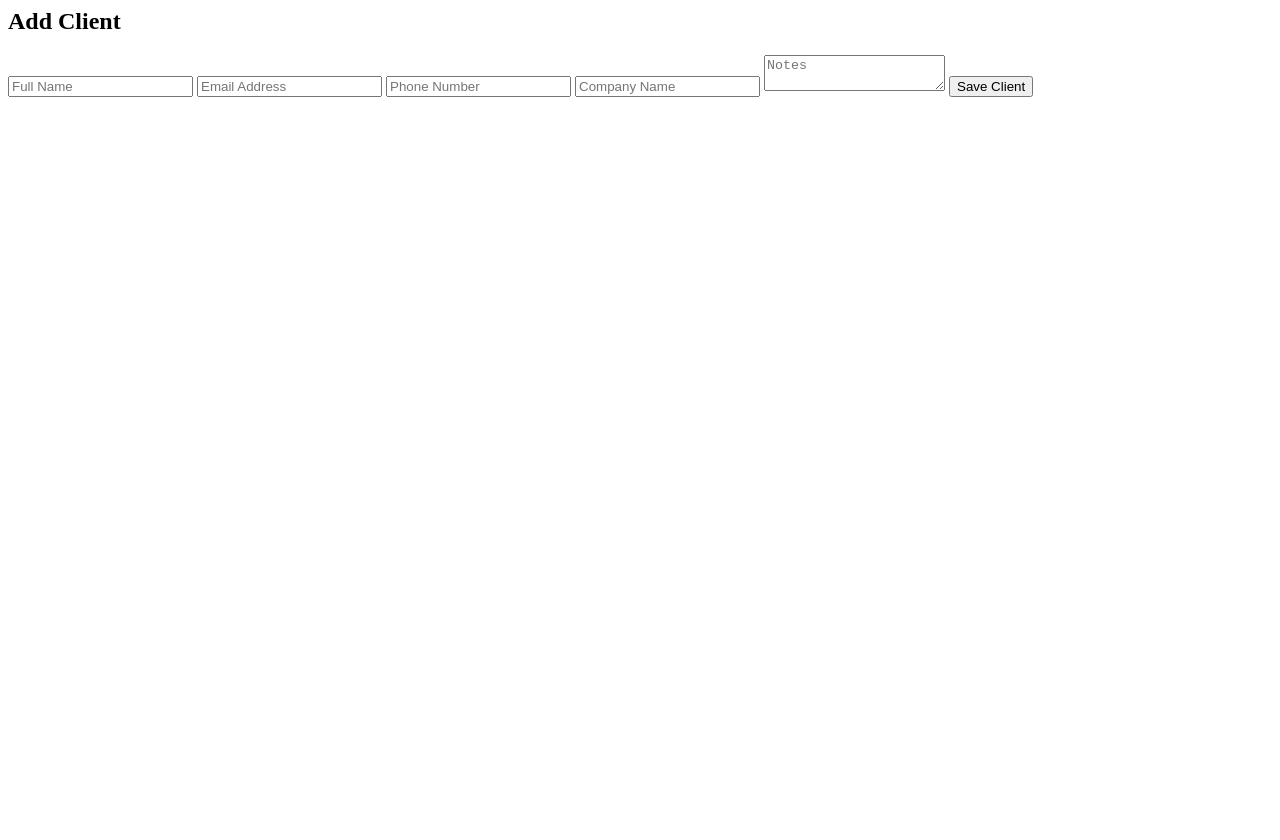
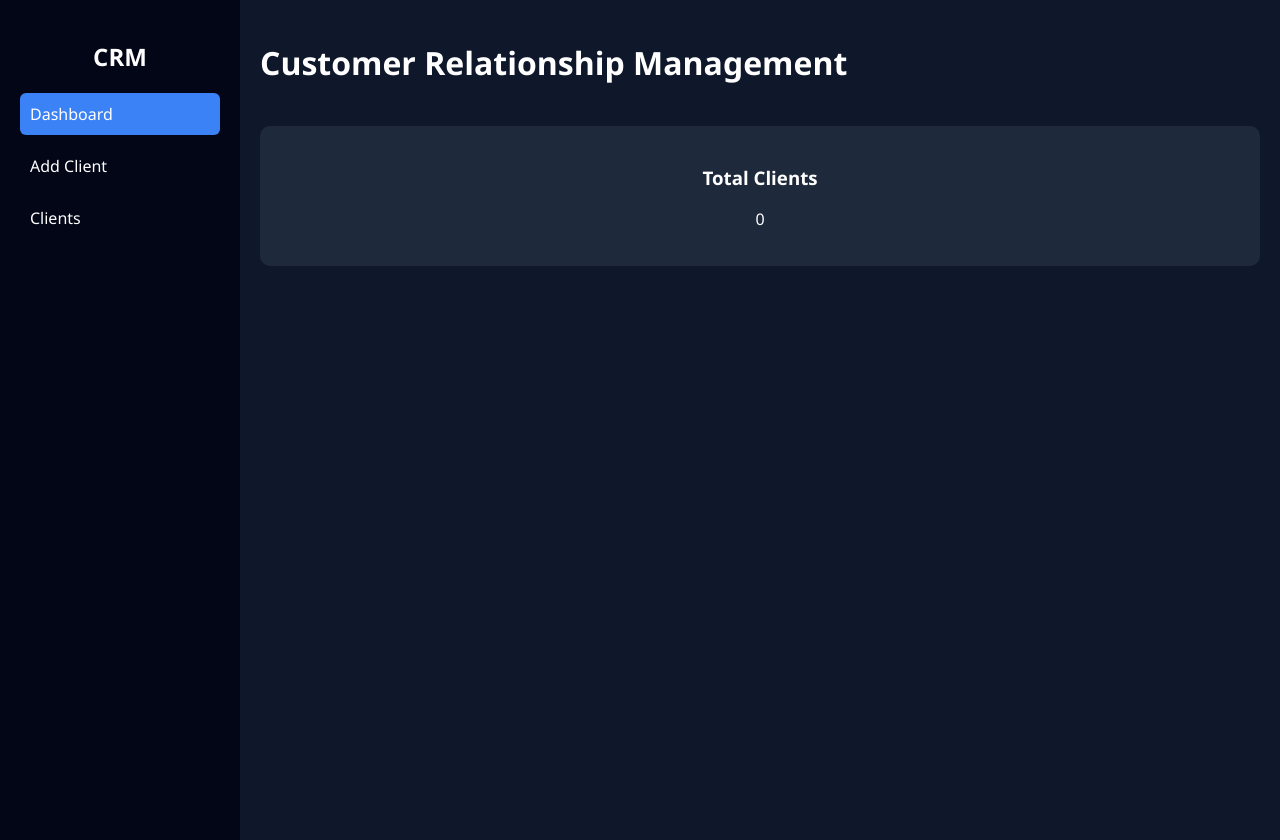
Before and after one commit to Aasritha007/FUTURE_FS_02, a website: page index.html in a window 1280 px wide. Before the commit the page ends 800 px from the top, so only its background shows below. Drawn offline with Linux system fonts and the light colour scheme; no server answers.

Commit message:
Update index.html

```diff
--- a/index.html
+++ b/index.html
@@ -1,3 +1,39 @@
+<!DOCTYPE html>
+<html lang="en">
+<head>
+  <meta charset="UTF-8">
+  <title>CRM Dashboard</title>
+  <link rel="stylesheet" href="style.css">
+</head>
+<body>
+
+<div class="container">
+
+  <!-- Sidebar -->
+  <div class="sidebar">
+    <h2>CRM</h2>
+    <ul>
+      <li onclick="showSection('dashboard')" class="active">Dashboard</li>
+      <li onclick="showSection('addLead')">Add Client</li>
+      <li onclick="showSection('leads')">Clients</li>
+    </ul>
+  </div>
+
+  <!-- Main -->
+  <div class="main">
+    <h1>Customer Relationship Management</h1>
+
+    <!-- Dashboard -->
+    <div id="dashboard" class="section active">
+      <div class="cards">
+        <div class="card stat">
+          <h3>Total Clients</h3>
+          <p id="total">0</p>
+        </div>
+      </div>
+    </div>
+
+    <!-- Add Client -->
     <div id="addLead" class="section">
       <div class="card">
         <h2>Add Client</h2>
@@ -11,3 +47,21 @@
         <button onclick="addLead()">Save Client</button>
       </div>
     </div>
+
+    <!-- Clients -->
+    <div id="leads" class="section">
+      <div class="card">
+        <h2>Clients</h2>
+        <input id="search" placeholder="Search..." onkeyup="filterLeads()">
+        <button onclick="getLeads()">Refresh</button>
+        <div id="leadList"></div>
+      </div>
+    </div>
+
+  </div>
+
+</div>
+
+<script src="script.js"></script>
+</body>
+</html>
```
Lines whose indentation alone changed are shown as unchanged.
